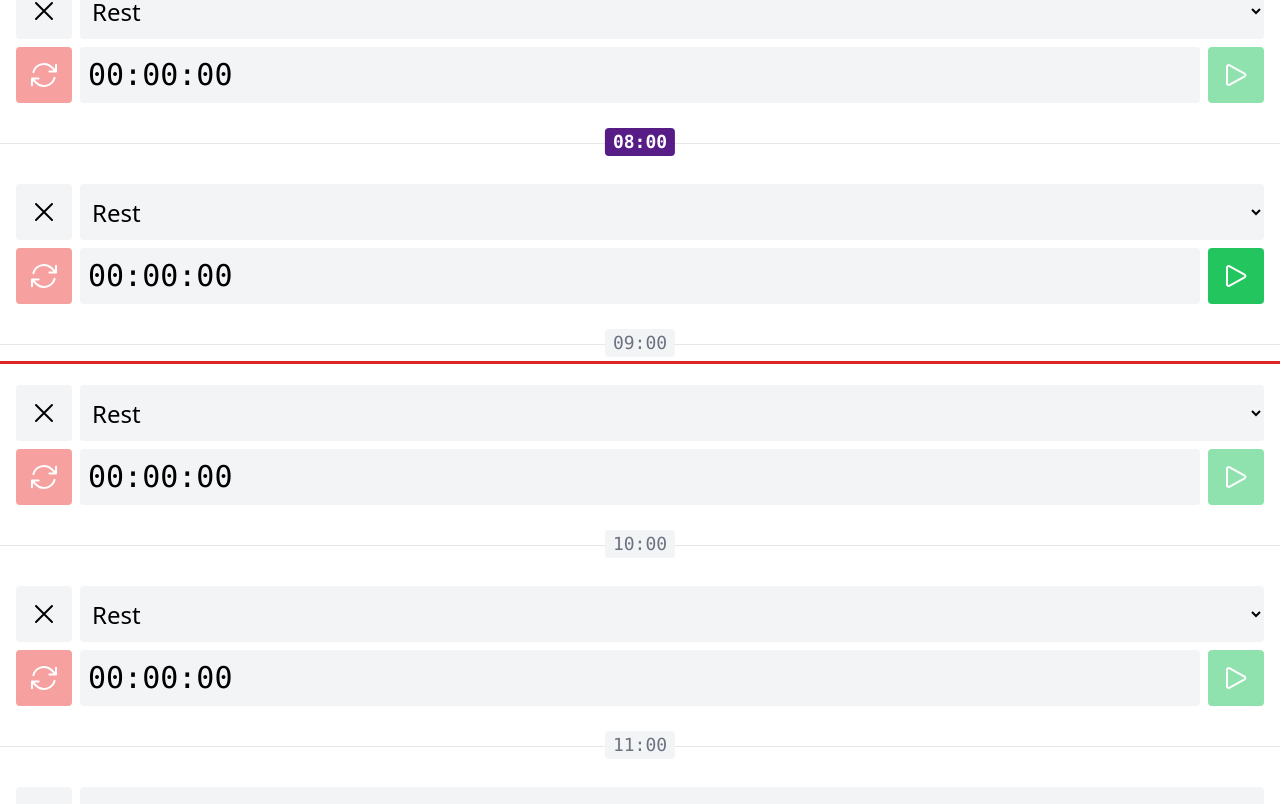
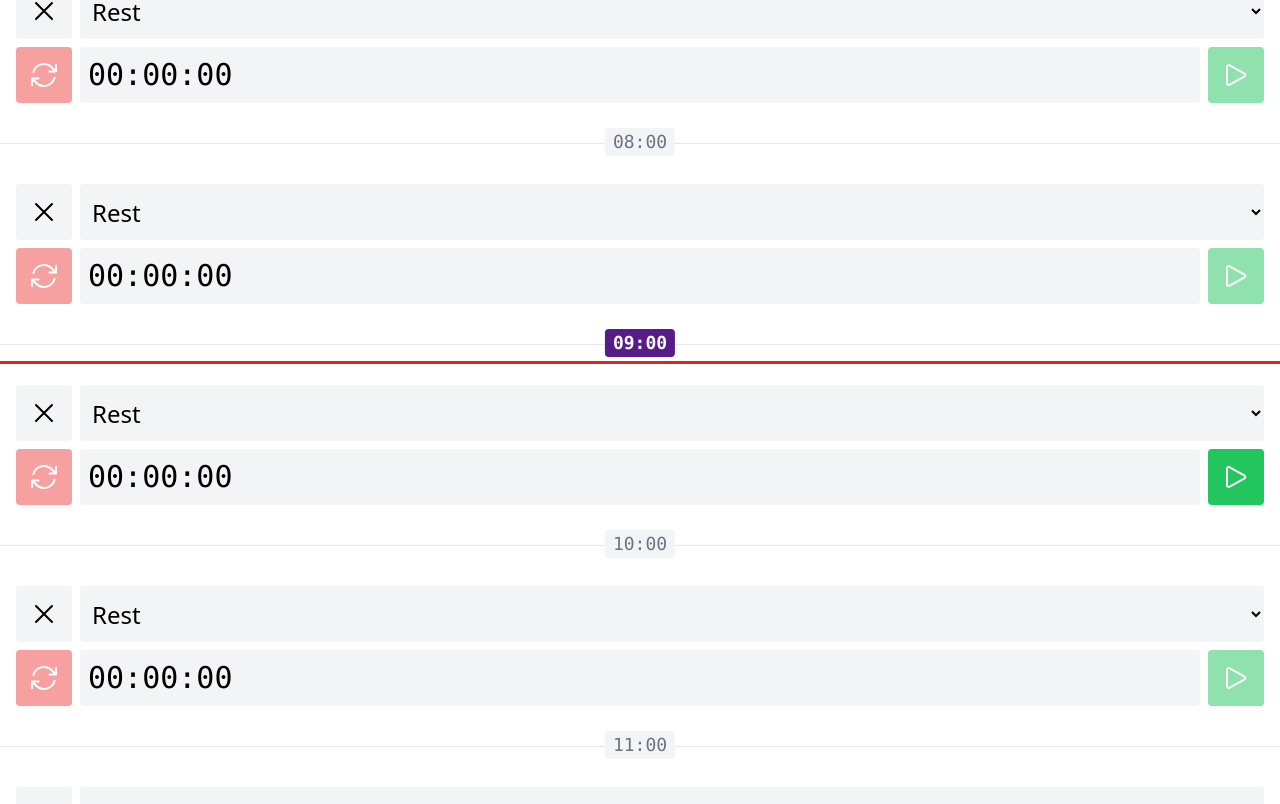
Before and after one commit to asokal/on-track, a Vue app: page /#timeline in a window 1280 px wide. Shown: the part 1554-2358 px from the top of the page. Built offline with nearby package versions, Linux system fonts and the light colour scheme.

Commit message:
Make timeline items depend on current time

```diff
--- a/src/components/TimelineHour.vue
+++ b/src/components/TimelineHour.vue
@@ -1,7 +1,8 @@
 <script setup>
-import { currentHour } from '../functions'
+import { computed } from 'vue'
 import { isHourValid } from '../validators'
 import { scrollToHour } from '../timeline-items'
+import { now } from '../time'
 
 const props = defineProps({
   hour: {
@@ -11,10 +12,12 @@ const props = defineProps({
   }
 })
 
-const classes = [
+const classes = computed(() => [
   'absolute -top-4 left-1/2 -translate-x-1/2 rounded px-2 font-mono text-lg',
-  props.hour === currentHour() ? 'bg-purple-900 font-black text-white' : 'bg-gray-100 text-gray-500'
-]
+  props.hour === now.value.getHours()
+    ? 'bg-purple-900 font-black text-white'
+    : 'bg-gray-100 text-gray-500'
+])
 
 const formattedHour = `${props.hour.toString().padStart(2, 0)}:00`
 </script>
--- a/src/components/TimelineStopwatch.vue
+++ b/src/components/TimelineStopwatch.vue
@@ -2,9 +2,10 @@
 import { watchEffect } from 'vue'
 import { BUTTON_TYPE_SUCCESS, BUTTON_TYPE_WARNING, BUTTON_TYPE_DANGER } from '../constants'
 import { ICON_ARROW_PATH, ICON_PAUSE, ICON_PLAY } from '../icons'
-import { currentHour, formatSeconds } from '../functions'
+import { formatSeconds } from '../functions'
 import { isTimelineItemValid } from '../validators'
 import { updateTimelineItem } from '../timeline-items'
+import { now } from '../time'
 import { useStopwatch } from '../composables/stopwatch'
 import BaseButton from './BaseButton.vue'
 import BaseIcon from './BaseIcon.vue'
@@ -18,6 +19,12 @@ const props = defineProps({
 })
 
 const { seconds, isRunning, start, stop, reset } = useStopwatch(props.timelineItem.activitySeconds)
+
+watchEffect(() => {
+  if (props.timelineItem.hour !== now.value.getHours() && isRunning.value) {
+    stop()
+  }
+})
 
 watchEffect(() =>
   updateTimelineItem(props.timelineItem, {
@@ -40,7 +47,7 @@ watchEffect(() =>
     <BaseButton
       v-else
       :type="BUTTON_TYPE_SUCCESS"
-      :disabled="timelineItem.hour !== currentHour()"
+      :disabled="timelineItem.hour !== now.getHours()"
       @click="start"
     >
       <BaseIcon :name="ICON_PLAY" />
--- a/src/functions.js
+++ b/src/functions.js
@@ -7,10 +7,6 @@ import {
   LOW_PERCENT
 } from './constants'
 import { isNull } from './validators'
-
-export function currentHour() {
-  return new Date().getHours()
-}
 
 export function formatSecondsWithSign(seconds) {
   return `${seconds >= 0 ? '+' : '-'}${formatSeconds(seconds)}`
--- a/src/timeline-items.js
+++ b/src/timeline-items.js
@@ -1,6 +1,6 @@
 import { ref } from 'vue'
 import { HOURS_IN_DAY, MIDNIGHT_HOUR } from './constants'
-import { currentHour } from './functions'
+import { now } from './time'
 // import { activities } from './activities'
 
 export const timelineItemRefs = ref([])
@@ -15,7 +15,7 @@ export function resetTimelineItemActivities(timelineItems, activity) {
   filterTimelineItemsByActivity(timelineItems, activity).forEach((timelineItem) =>
     updateTimelineItem(timelineItem, {
       activityId: null,
-      activitySeconds: timelineItem.hour === currentHour() ? timelineItem.activitySeconds : 0
+      activitySeconds: timelineItem.hour === now.value.getHours() ? timelineItem.activitySeconds : 0
     })
   )
 }
@@ -27,7 +27,7 @@ export function calculateTrackedActivitySeconds(timelineItems, activity) {
 }
 
 export function scrollToCurrentHour(isSmooth = false) {
-  scrollToHour(currentHour(), isSmooth)
+  scrollToHour(now.value.getHours(), isSmooth)
 }
 
 export function scrollToHour(hour, isSmooth = true) {
```
